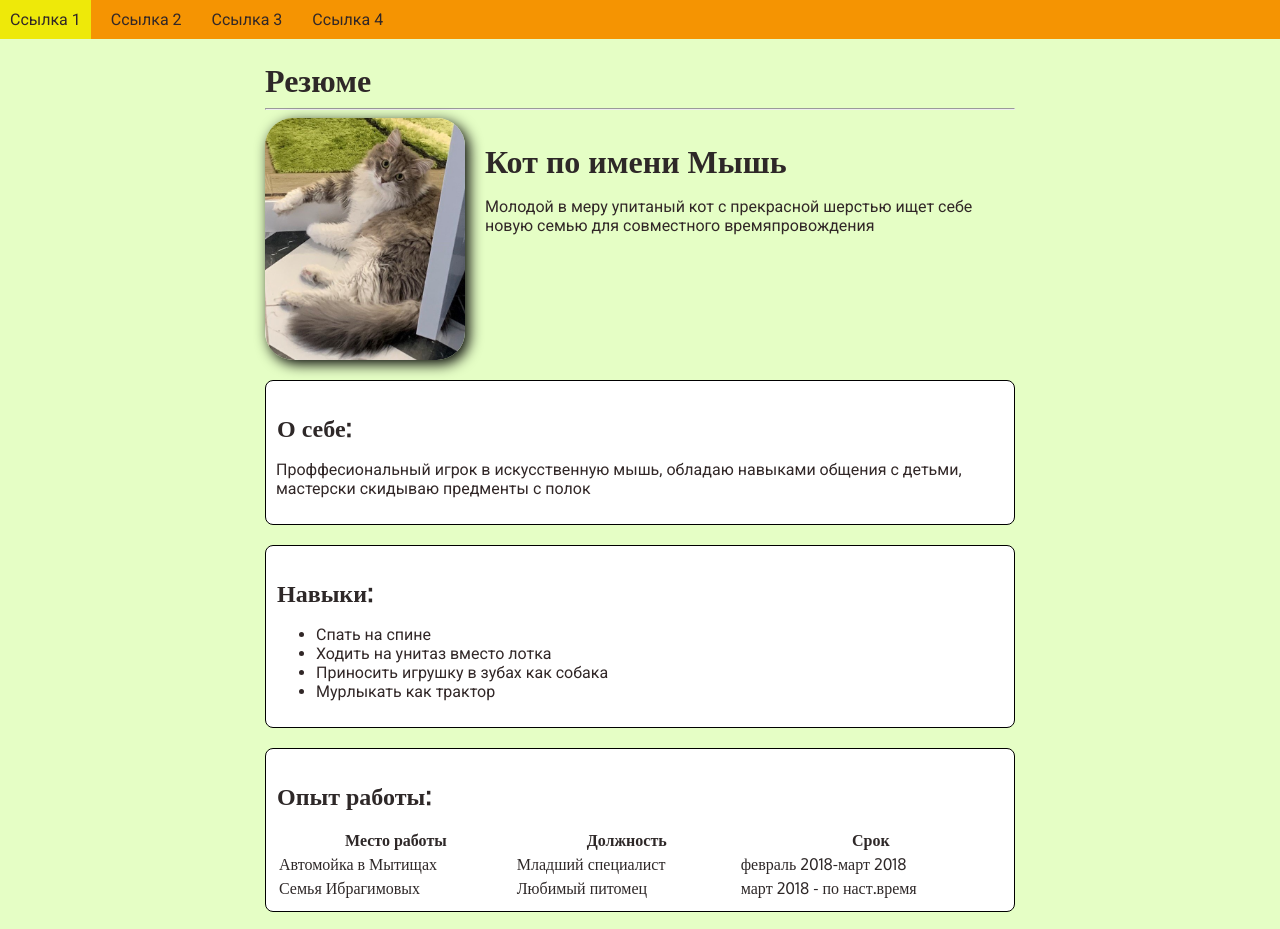
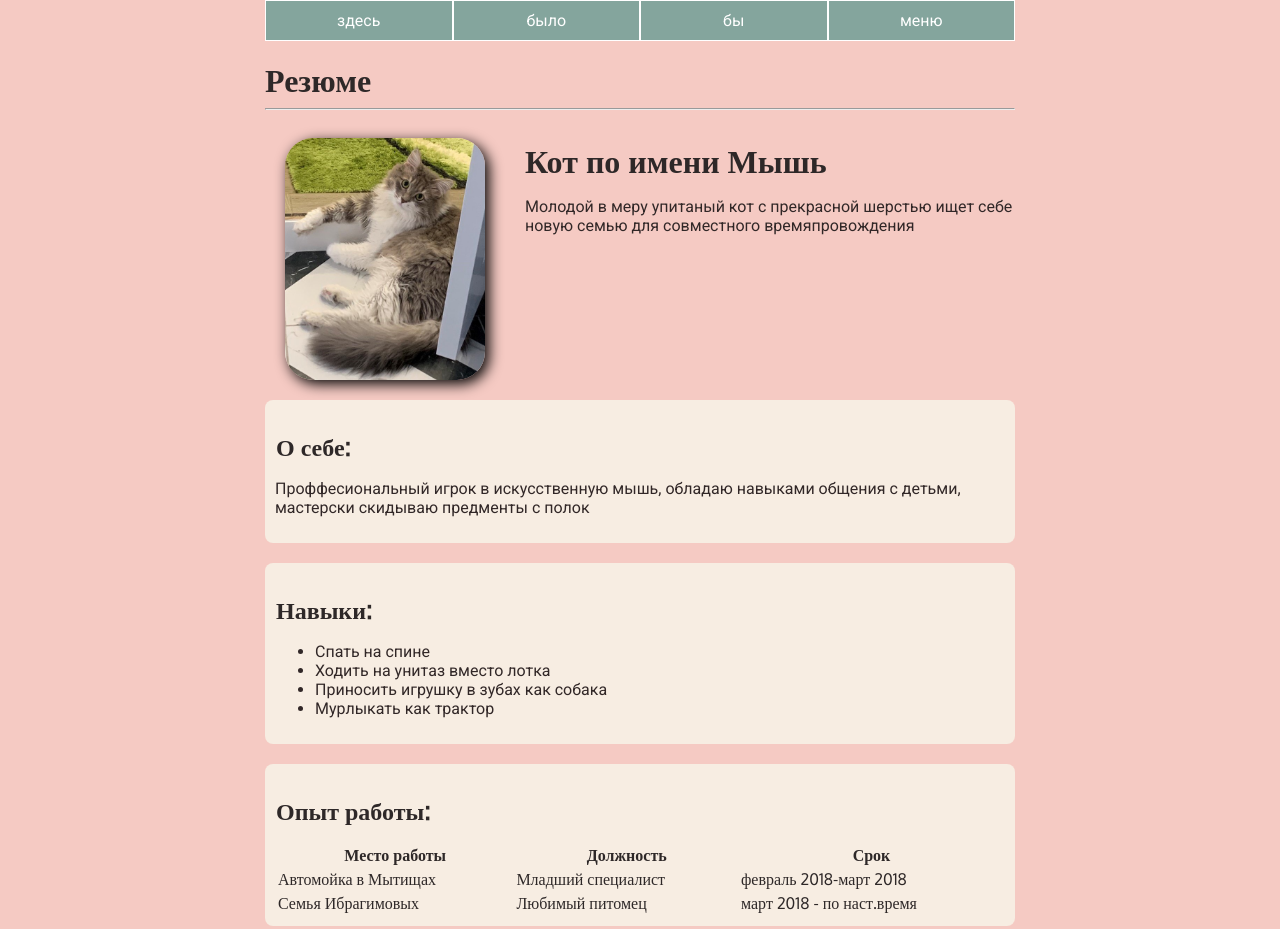
Before and after one commit to Stasya2023/resume, a plain HTML site: page index.html in a window 1280 px wide. Shown: the top 929 px of the page. Drawn offline with Linux system fonts and the light colour scheme.

Commit message:
add styles

```diff
--- a/index.html
+++ b/index.html
@@ -20,10 +20,10 @@
 
     <nav class="navbar">
     <ul>
-        <li> <a href="#"></a> Ссылка 1</li>
-        <li> <a href="#"></a> Ссылка 2</li>
-        <li> <a href="#"></a> Ссылка 3</li>
-        <li> <a href="#"></a> Ссылка 4</li>
+        <li> <a href="#"></a> здесь</li>
+        <li> <a href="#"></a> было </li>
+        <li> <a href="#"></a> бы </li>
+        <li> <a href="#"></a> меню </li>
     </ul>
 </nav>
 
@@ -38,8 +38,10 @@
     </div>
 
 <div class="card">
+
     <h2>О себе:</h2>
     <p> Проффесиональный игрок в искусственную мышь, обладаю навыками общения с детьми, мастерски скидываю предменты с полок  </p>
+
 </div>
 
 <div class="card">
--- a/styles.css
+++ b/styles.css
@@ -4,13 +4,13 @@
 
 
 body{
-    background-color: #E5FEC5;
+    background-color: #f5cac3;
     font-family:'roboto';sans-serif;
     color:#312727
 }
 
 .container{
-    max-width:750px;;
+    max-width:750px;
     margin:auto;
     padding-top: 30px;
     }
@@ -31,9 +31,9 @@ margin-left: 20px;
 .card{
 padding: 10px;
 margin-bottom: 20px;
-border: 1px solid black;
+
 border-radius: 8px;
-background-color: white;}
+background-color: #f7ede2;}
 
 .card h2 {
     margin-bottom:1px; ;
@@ -57,7 +57,7 @@ h2{
     width: 200px;
     border-radius: 28px;
     box-shadow: 4px 4px 14px rgba(0, 0, 0.25);
-    margin-bottom: 20px;
+    margin: 20px;
 }
 
 a {
@@ -95,35 +95,56 @@ a:visited {
     text-align: center;
 }
 .table td:hover{
-    background: #f59402;
+    background: #f6bd60;
 }
 
 
 .navbar{
-    background: #f59402;
+    background: #84a59d;
     margin-bottom:10px;
     position:fixed;
     top:0;
     left: 0;
     right: 0;
     z-index: 2;
+    max-width:750px;
+    text-align: center;
+    margin:auto;
+    color: #fff;
 
+
+}
+
+@media (max-width:650px) {
+    .navbar {
+    display:block;
+    text-align: center;}
 }
 .navbar ul {
     list-style: none;
     display: flex;
     padding: 0px;
-    margin: 0;
+    margin:auto;
+
+
 }
 .navbar ul li {
-    margin-right: 10px;
+
     padding: 10px;
+
+
 }
 .navbar ul li:hover {
-    background: #eef10aea;
+    background: #f6bd60;
 }
 .navbar ul li:last-child {
     margin-right: 0;
+}
+.navbar li {
+    border: 1px solid white;
+    margin: 0;
+    margin:auto;
+    width: 25%;
 }
 
 .form h2{
```
